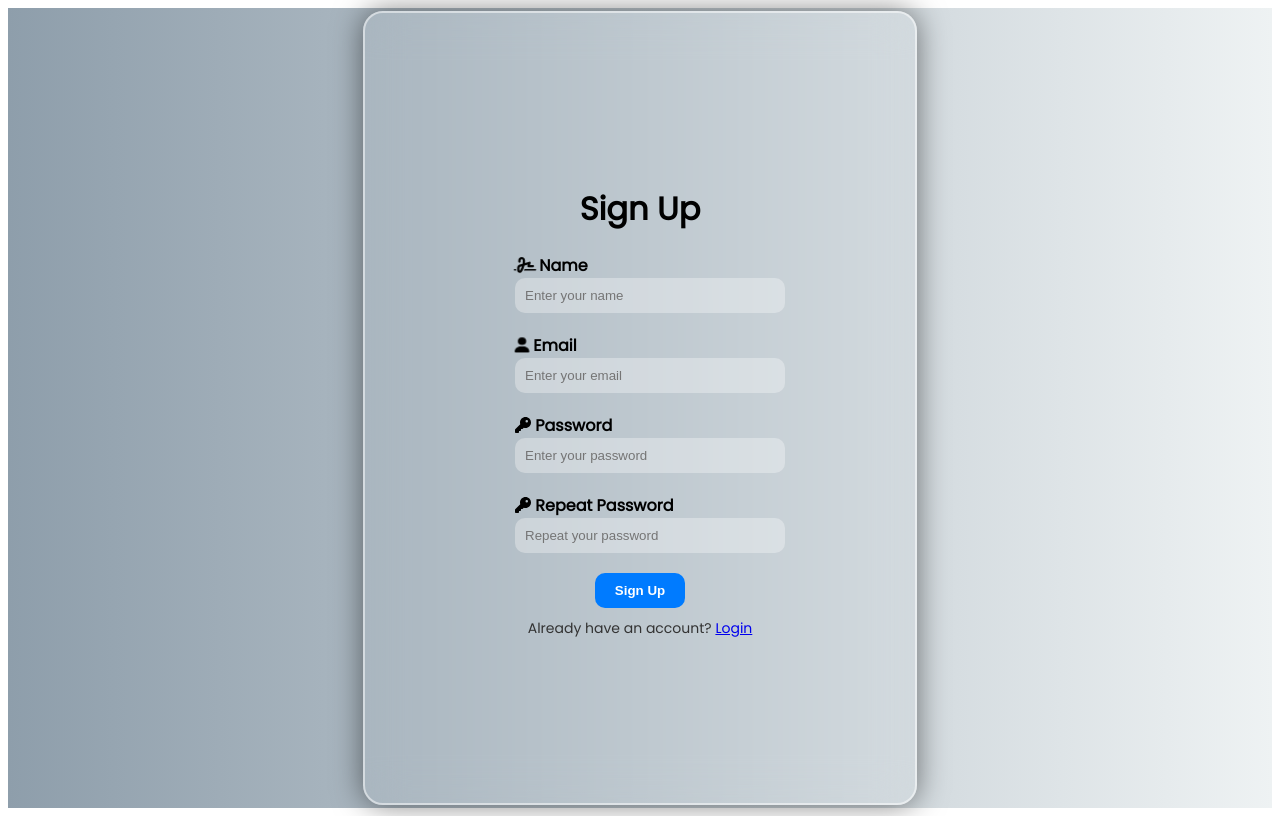
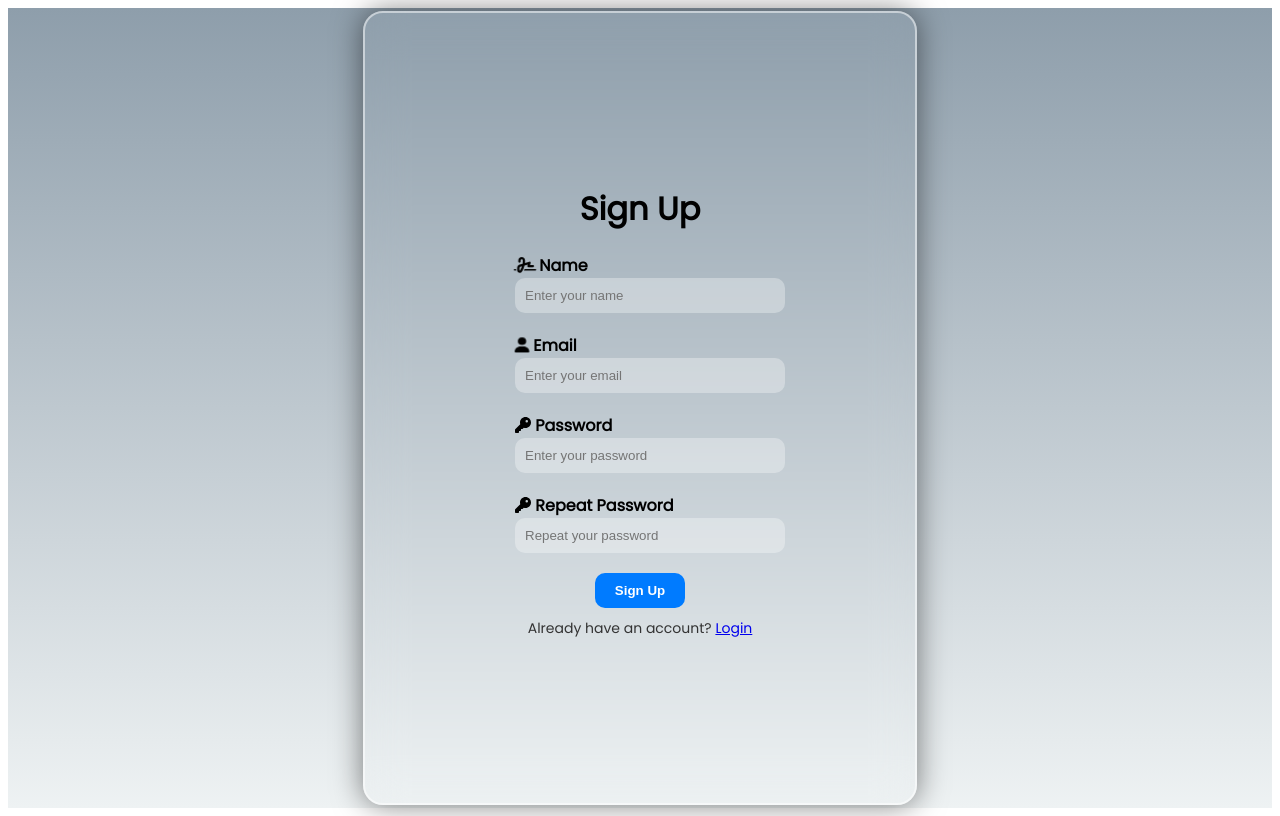
Before and after one commit to Kavinthangavel/FrontEnd, a React (Vite) app: page /signup in a window 1280 px wide. Built offline with nearby package versions, Linux system fonts and the light colour scheme.

Commit message:
added same bg

```diff
--- a/src/components/assets/login/login.css
+++ b/src/components/assets/login/login.css
@@ -10,7 +10,7 @@ body {
   }
 
   .login-form {
-    background:transparent;
+  background:transparent;
   backdrop-filter: blur(20px);
   border: 2px solid rgba(255, 255, 255, 0.5);
   padding: 150px;
--- a/src/components/assets/signup/signup.css
+++ b/src/components/assets/signup/signup.css
@@ -7,8 +7,8 @@ body {
   justify-content: center;
   align-items: center;
   height: 100vh;
-  background: linear-gradient(to right, #8e9eab, #eef2f3);
-}
+  background: linear-gradient(to bottom, #8e9eab, #eef2f3);
+ }
 
 .signup-form {
   background:transparent;
```
